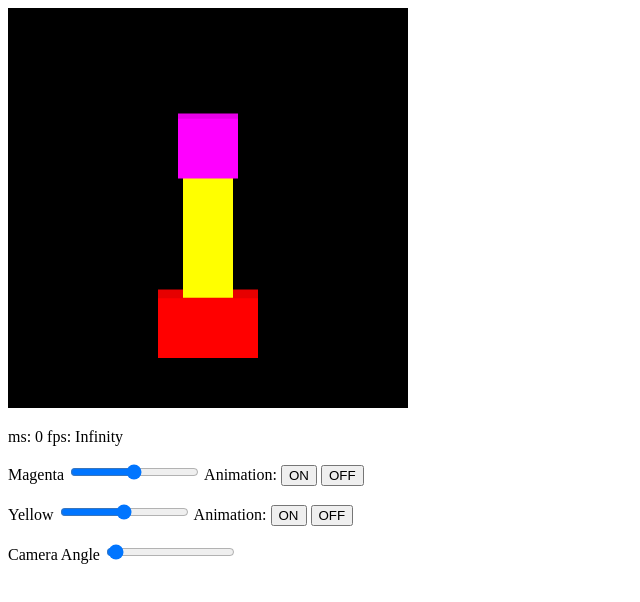
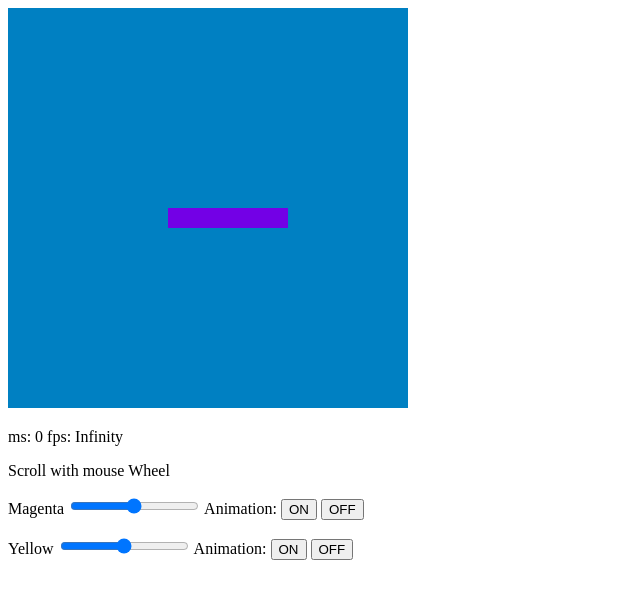
Before and after one commit to timpt0261/Spring_CSE_160, a plain HTML site: page asg_2/main/asg2.html in a window 1280 px wide. Shown: the whole page, without its empty margins (0-640 px from the left). Drawn offline with Linux system fonts and the light colour scheme.

Commit message:
Creating tentacles

```diff
--- a/asg_2/main/Icosphere.js
+++ b/asg_2/main/Icosphere.js
@@ -69,7 +69,7 @@ class Icosphere {
                             verticies[verts_2][0], verticies[verts_2][1], verticies[verts_2][2],
                             verticies[verts_3][0], verticies[verts_3][1], verticies[verts_3][2],
                             ];
-        if(i==14){
+        if(i==10){
             // Pass the color of a point to FragColor uniform variable
             gl.uniform4f(u_FragColor, rgba[0]*.9,rgba[1]*.9,rgba[2]*.9,rgba[3]);
 
--- a/asg_2/main/asg2.html
+++ b/asg_2/main/asg2.html
@@ -12,7 +12,7 @@
     </canvas>
 
     <p id="numdot">XXX</p>
-
+    <p>Scroll with mouse Wheel</p>
     <p>
         Magenta <input type="range" min="-45" max="45" value="0" class="slide" id="magentaSlider">
         Animation:
@@ -29,9 +29,7 @@
 
     </p>
 
-    <p>
-        Camera Angle <input id="angleSlider" class="slider" type="range" value="5" min="0" max="360">
-    </p>
+
 
     <script src="../lib/webgl-utils.js"></script>
     <script src="../lib/webgl-debug.js"></script>
--- a/asg_2/main/asg2.js
+++ b/asg_2/main/asg2.js
@@ -69,7 +69,7 @@ function setupWebGL()
         return;
     }
 
-    gl.enable(gl.DEPTH_TEST);
+    gl.enable(gl.DEPTH_head);
 }
 
 function connectVariablesGLSL()
@@ -127,7 +127,7 @@ function addActionsFromHtmlUI()
     document.getElementById("magentaSlider").addEventListener("mousemove", function(){ g_magentaAngle = this.value; renderAllShapes();});
 
     // Size slider events
-    addEventListener("wheel", function(event){ g_globalAngle += event.deltaY * -0.1; renderAllShapes();});
+    addEventListener("wheel", function(event){ g_globalAngle += event.deltaY * -0.01; renderAllShapes();});
 
 }
 
@@ -145,7 +145,7 @@ function main()
     // canvas.onmousemove = function(ev) {if(ev.buttons == 1) {click(ev)} };
 
     // Specify the color for clearing <canvas>
-    gl.clearColor(0.0, 0.0, 0.0, 1.0);
+    gl.clearColor(0.0, 0.5, 0.76, 1.0);
 
     // Sets up all gloabal variables in the document
     requestAnimationFrame(tick);
@@ -191,42 +191,39 @@ function renderAllShapes()
     gl.clear(gl.COLOR_BUFFER_BIT | gl.DEPTH_BUFFER_BIT);
     gl.clear(gl.COLOR_BUFFER_BITs);
 
+    // Drawing Head Componets
+    drawHead();
 
-    // Draw the body Cube
-    var body = new Cube();
-    body.color = [1.0,0.0,0.0,1.0];
-    body.matrix.translate(-.25,-.75,0.0);
-    body.matrix.rotate(-5,1,0,0);
-    body.matrix.scale(0.5,.3,.5);
-    body.render();
+    drawTentacle();
+    // // Draw the body Cube
+    // var body = new Cube();
+    // body.color = [1.0,0.0,0.0,1.0];
+    // body.matrix.translate(-.25,-.75,0.0);
+    // body.matrix.rotate(-5,1,0,0);
+    // body.matrix.scale(0.5,.3,.5);
+    // body.render();
 
-    // Yellow Cube
-    var yellow = new Cube();
-    yellow.color = [1,1,0,1];
-    yellow.matrix.setTranslate(0,-0.5,0.0);
-    yellow.matrix.rotate(-5,1,0,0);
-    yellow.matrix.rotate(-g_yellowAngle,0,0,1);
-    var yellowCoordinatesMat = new Matrix4(yellow.matrix);
-    yellow.matrix.scale(0.25,0.7,0.5);
-    yellow.matrix.translate(-.5,0,0);
-    yellow.render();
+    // // Yellow Cube
+    // var yellow = new Cube();
+    // yellow.color = [1,1,0,1];
+    // yellow.matrix.setTranslate(0,-0.5,0.0);
+    // yellow.matrix.rotate(-5,1,0,0);
+    // yellow.matrix.rotate(-g_yellowAngle,0,0,1);
+    // var yellowCoordinatesMat = new Matrix4(yellow.matrix);
+    // yellow.matrix.scale(0.25,0.7,0.5);
+    // yellow.matrix.translate(-.5,0,0);
+    // yellow.render();
 
-    // magenta box
-    var magenta = new Cube();
-    magenta.color = [1,0,1,1];
-    magenta.matrix = yellowCoordinatesMat;
-    magenta.matrix.translate(0,.65,0);
-    magenta.matrix.rotate(g_magentaAngle,0,0,1);
-    magenta.matrix.scale(.3,.3,.3);
-    magenta.matrix.translate(-.5,0,-0.001);
-    magenta.render();
+    // // magenta box
+    // var magenta = new Cube();
+    // magenta.color = [1,0,1,1];
+    // magenta.matrix = yellowCoordinatesMat;
+    // magenta.matrix.translate(0,.65,0);
+    // magenta.matrix.rotate(g_magentaAngle,0,0,1);
+    // magenta.matrix.scale(.3,.3,.3);
+    // magenta.matrix.translate(-.5,0,-0.001);
+    // magenta.render();
 
-    // // Test sphere
-    // var test = new Icosphere;
-    // test.color = [0,1,1,1];
-    // test.matrix.setTranslate(0,0,0);
-    // test.matrix.scale(.4,.5,.3);
-    // test.render();
 
     var duration = performance.now() - startTime;
     sendTextToHTML(" ms: " + Math.floor(duration) + " fps: " + Math.floor(1000/duration)/10, "numdot");
@@ -246,11 +243,21 @@ function sendTextToHTML(text, htmlID)
 
 function drawHead()
 {
-    // Create Head
-
+    //   // head sphere
+    //   var head = new Icosphere();
+    //   head.color = [.5,0,1,1];
+    //   head.matrix.setTranslate(0,.45,0);
+    //   head.matrix.scale(.4,.5,.4);
+    //   head.matrix.rotate(0,0,0,1);
+    //   var headCoordinatemat = new Matrix4(head.matrix);
+    //   head.render();
 }
 
-function tentacle()
-{
-
+function drawTentacle(){
+    var tentacle_base_001 = new Cube();
+    tentacle_base_001.color = [.5,0,1,1];
+    tentacle_base_001.matrix.translate(-.2,-.1,0);
+    tentacle_base_001.matrix.scale(.6,.1,.1);
+    tentacle_base_001.matrix.rotate( 0,1,1,1);
+    tentacle_base_001.render();
 }
```
